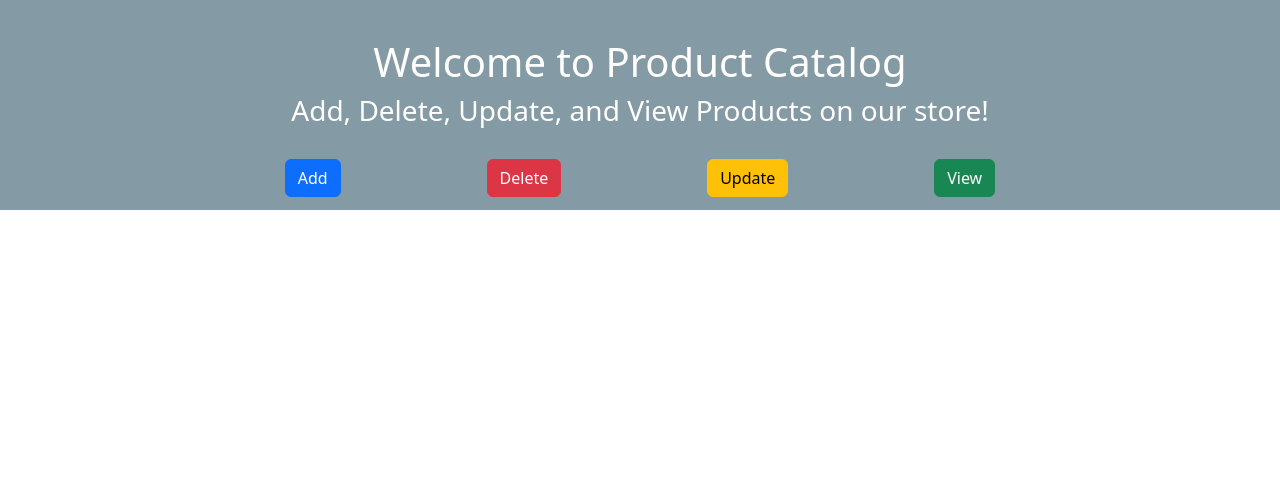
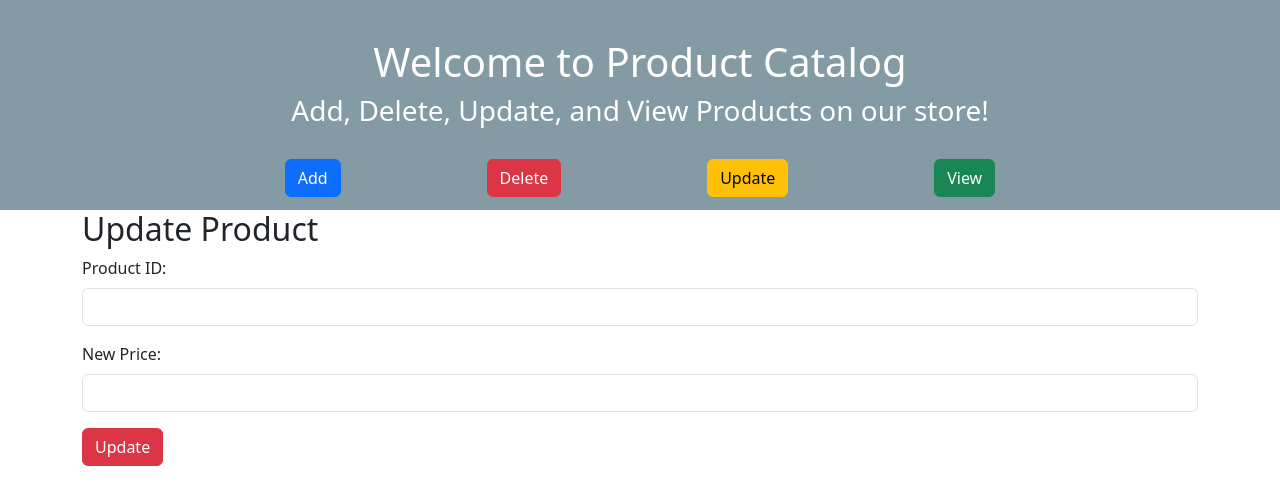
Before and after one commit to mjbucks/COMS-319-Assignment-3, a React (Create React App) app in the folder frontend/: page / in a window 1280 px wide. Both pictures are taken after a click on the button "Update". Shown: the top 504 px of the page. Built offline with nearby package versions, Linux system fonts and the light colour scheme.

Commit message:
ahduyabuyd

```diff
--- a/frontend/src/App.js
+++ b/frontend/src/App.js
@@ -3,6 +3,7 @@ import { Header } from "./components/Header";
 import { CreateProduct } from "./components/CreateProduct.js"
 import React, { useState } from "react";
 import { DeleteProduct } from "./components/DeleteProduct.js";
+import { UpdateProduct } from "./components/UpdateProduct.js";
 
 function App() {
 
@@ -32,8 +33,8 @@ function App() {
 
       {viewer === 'Add' && <CreateProduct/>}
       {viewer === 'Delete' && <DeleteProduct/>}
-      {/* {viewer === 'Update' && <UpdateProduct/>}
-      {viewer === 'View' && <ViewProducts/>} */}
+      {viewer === 'Update' && <UpdateProduct/>}
+      {/* {viewer === 'View' && <ViewProducts/>} */}
 
     </div>
   );
--- a/frontend/src/components/UpdateProduct.js
+++ b/frontend/src/components/UpdateProduct.js
@@ -1,28 +1,70 @@
+import React, { useState } from "react";
+import "bootstrap/dist/css/bootstrap.css";
 
 export function UpdateProduct() {
-    const { register, handleSubmit, formState: { errors } } = useForm();
+    const [productId, setProductId] = useState("");
+    const [newPrice, setNewPrice] = useState("");
+    const [message, setMessage] = useState("");
 
-    const onSubmit = async (data) => {
-        const unique_id = uuid();
-        const small_id = unique_id.slice(0, 8);
+    const handleDisplayProduct = () => {
+        fetch(`http://localhost:8081/${productId}`, {
+            method: "GET",
+            headers: {
+                'Content-Type': 'application/json'
+            },
+        }
+        );
+    };
 
-        data.id = small_id;
+    const handleUpdate = () => {
+        fetch(`http://localhost:8081/updateItem/${productId}`, {
+            method: "PUT",
+            headers: {
+                'Content-Type': 'application/json'
+            },
+            body: JSON.stringify({
+                    "price" : newPrice
+                })
+        })
+        .then(response => {
+            if (response.ok) {
+                setMessage(`Product with ID ${productId} updated successfully.`);
+            } else {
+                setMessage(`Failed to update product with ID ${productId}.`);
+            }
+        })
+        .catch(error => {
+            console.error("Error deleting product:", error);
+            setMessage(`Error deleting product with ID ${productId}.`)
+        });
 
-        try {
-            const response = await fetch(`http://localhost:8081/updateItem/${data.id}`, {
-                method: 'PUT',
-                headers: {
-                    'Content-Type': 'application/json'
-                },
-            });
+    };
 
-            if (!response.ok) {
-                throw new Error('Failed to delete');
-            }
-
-            console.log('deleted successfully');
-        }
-        catch (error) {
-            console.error('Error deleting:', error.message);
-        }
-    }};
+    return (
+        <div className="container">
+            <h2>Update Product</h2>
+            <div className="mb-3">
+                <label htmlFor="productId" className="form-label">Product ID:</label>
+                <input
+                    type="text"
+                    className="form-control"
+                    id="productId"
+                    value={productId}
+                    onChange={(e) => setProductId(e.target.value)}
+                />
+            </div>
+            <div className="mb-3">
+                <label htmlFor="newPrice" className="form-label">New Price:</label>
+                <input
+                    type="text"
+                    className="form-control"
+                    id="newPrice"
+                    value={newPrice}
+                    onChange={(e) => setNewPrice(e.target.value)}
+                />
+            </div>
+            <button className="btn btn-danger" onClick={handleUpdate}>Update</button>
+            <div className="mt-3">{message}</div>
+        </div>
+    );
+}
```
Also changed, not shown: 1 other file (tests, documents, lock files or other folders).
